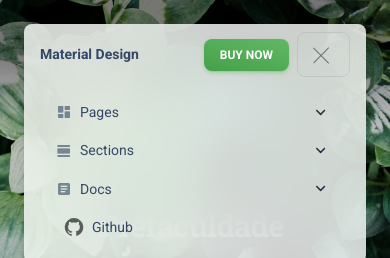
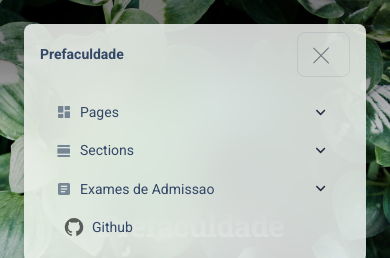
Before and after one commit to mmaunze/prefaculdade-web, a Vue app: page /pages/landing-pages/about-us in a window 390 px wide. Both pictures are taken after a click on the button "Toggle navigation". Shown: the top 258 px of the page. Built offline with nearby package versions, Linux system fonts and the light colour scheme.

Commit message:
Update  Navbar

```diff
--- a/src/examples/navbars/NavbarDefault.vue
+++ b/src/examples/navbars/NavbarDefault.vue
@@ -1,7 +1,7 @@
 <script setup>
 import { RouterLink } from "vue-router";
 import { ref, watch } from "vue";
-import { useWindowsWidth } from "../../assets/js/useWindowsWidth";
+import { useWindowsWidth } from "@/assets/js/useWindowsWidth";
 
 // images
 import ArrDark from "@/assets/img/down-arrow-dark.svg";
@@ -17,7 +17,7 @@
     default: () => ({
       route: "https://www.creative-tim.com/product/vue-material-kit",
       color: "bg-gradient-success",
-      label: "Free Download"
+      label: "Testes Vocacionais"
     })
   },
   transparent: {
@@ -134,13 +134,9 @@
         title="Designed and Coded by Creative Tim"
         data-placement="bottom"
       >
-        Material Design
+        Prefaculdade
       </RouterLink>
-      <a
-        href="https://www.creative-tim.com/product/vue-material-kit-pro"
-        class="btn btn-sm bg-gradient-success mb-0 ms-auto d-lg-none d-block"
-        >Buy Now</a
-      >
+
       <button
         class="navbar-toggler shadow-none ms-2"
         type="button"
@@ -768,7 +764,7 @@
                 :class="getTextColor()"
                 >article</i
               >
-              Docs
+              Exames de Admissao
               <img
                 :src="getArrowColor()"
                 alt="down-arrow"
```
